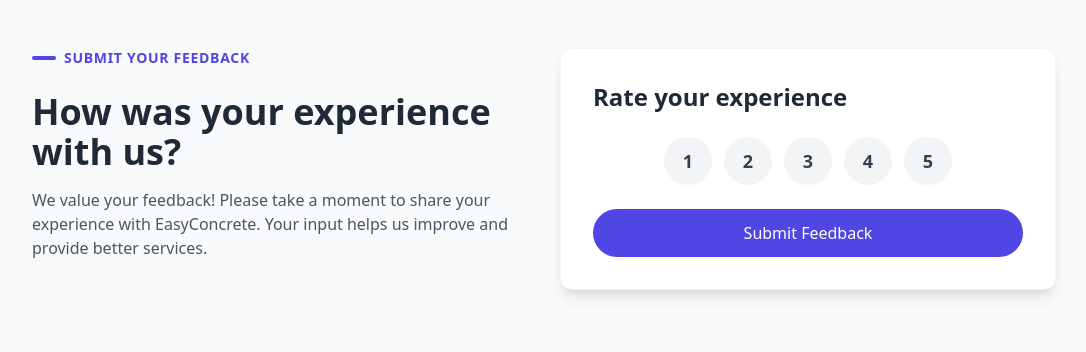
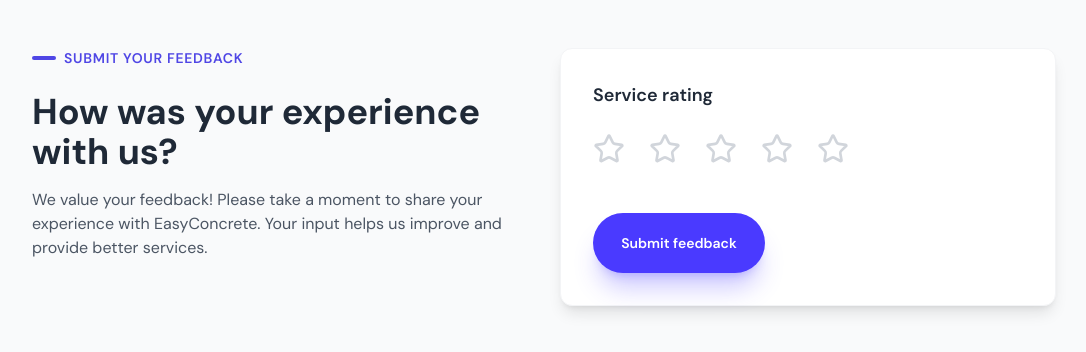
Before and after one commit to shabeeb-asghar/User-Review-Form, a React (Create React App) app: page / in a window 1280 px wide. Shown: the top 352 px of the page, without its empty margins (96-1182 px from the left). Built offline with nearby package versions, Linux system fonts and the light colour scheme; a web font is replaced by a local one.

Commit message:
Fixed Primary Strucuture

```diff
--- a/package.json
+++ b/package.json
@@ -7,11 +7,13 @@
     "@testing-library/react": "^13.4.0",
     "@testing-library/user-event": "^14.5.2",
     "axios": "^1.7.9",
+    "lucide-react": "^0.476.0",
     "react": "^18.3.1",
     "react-dom": "^18.3.1",
     "react-icons": "^5.4.0",
     "react-scripts": "5.0.1",
     "react-stars": "^2.2.5",
+    "user_review_form": "file:",
     "web-vitals": "^2.1.4"
   },
   "scripts": {
--- a/public/index.html
+++ b/public/index.html
@@ -9,7 +9,7 @@
 <link rel="preconnect" href="https://fonts.gstatic.com" crossorigin>
 <link href="https://fonts.googleapis.com/css2?family=DM+Sans:ital,opsz,wght@0,9..40,100..1000;1,9..40,100..1000&family=Inter:ital,opsz,wght@0,14..32,100..900;1,14..32,100..900&family=Petrona:ital,wght@0,100..900;1,100..900&display=swap" rel="stylesheet">
   </head>
-  <body>
+  <body class="font-apna">
     <noscript>You need to enable JavaScript to run this app.</noscript>
     <div id="root"></div>
     <!--
--- a/src/FeedbackDetails.jsx
+++ b/src/FeedbackDetails.jsx
@@ -1,5 +1,6 @@
 import React, { useState } from "react";
 import axios from "axios";
+import SubmitButton from "./SubmitButton";
 
 const FeedbackDetails = ({ goBack, rating, setShowThankyou, name }) => {
   const [error, setError] = useState(false);
@@ -67,7 +68,7 @@ const FeedbackDetails = ({ goBack, rating, setShowThankyou, name }) => {
   };
 
   return (
-    <div className="flex flex-col p-6 sm:p-8 bg-white shadow-lg rounded-xl border border-gray-100 w-full">
+    <div className="flex flex-col p-6 sm:p-8 bg-white shadow-lg rounded-2xl border border-gray-100 w-full">
       <button
         onClick={goBack}
         className="flex items-center text-gray-600 hover:text-gray-900 transition duration-200 font-medium mb-4 sm:mb-6 text-sm sm:text-base"
@@ -109,7 +110,7 @@ const FeedbackDetails = ({ goBack, rating, setShowThankyou, name }) => {
               id="firstName"
               value={formData.firstName}
               onChange={handleChange}
-              className="px-3 py-2 sm:px-4 sm:py-3 border border-gray-300 rounded-lg text-gray-800 placeholder-gray-400
+              className="px-3 rounded-full py-2 sm:px-4 sm:py-3 border border-gray-300 text-gray-800 placeholder-gray-400
                  focus:outline-none focus:ring-2 focus:ring-indigo-500 focus:border-indigo-500
                  hover:border-gray-400 transition-all duration-200 text-sm sm:text-base"
               placeholder="Your first name"
@@ -127,7 +128,7 @@ const FeedbackDetails = ({ goBack, rating, setShowThankyou, name }) => {
               id="lastName"
               value={formData.lastName}
               onChange={handleChange}
-              className="px-3 py-2 sm:px-4 sm:py-3 border border-gray-300 rounded-lg text-gray-800 placeholder-gray-400
+              className="px-3 rounded-full py-2 sm:px-4 sm:py-3 border border-gray-300 text-gray-800 placeholder-gray-400
                  focus:outline-none focus:ring-2 focus:ring-indigo-500 focus:border-indigo-500
                  hover:border-gray-400 transition-all duration-200 text-sm sm:text-base"
               placeholder="Your last name"
@@ -154,13 +155,8 @@ const FeedbackDetails = ({ goBack, rating, setShowThankyou, name }) => {
           />
         </div>
 
-        <button
-          type="button"
-          onClick={Submit}
-          className="w-full px-4 sm:px-6 py-2 sm:py-3 bg-indigo-600 text-white font-medium rounded-lg hover:bg-indigo-700 transition-colors duration-300 focus:outline-none focus:ring-2 focus:ring-indigo-500 focus:ring-offset-2 text-sm sm:text-base"
-        >
-          Submit Feedback
-        </button>
+
+        <SubmitButton handleSubmit={Submit}/>
       </form>
     </div>
   );
--- a/src/RatingSubmit.jsx
+++ b/src/RatingSubmit.jsx
@@ -1,28 +1,36 @@
 import React, { useState } from "react";
+import { Star } from "lucide-react"; // Importing star icon
 import SubmitButton from "./SubmitButton";
 
 const RatingSubmit = ({ handleSubmit, rating, setRating, setShowError, showError }) => {
-    const ratingOptions = [1, 2, 3, 4, 5];
+  const maxStars = 5; // Maximum number of stars
 
   return (
     <div className="flex flex-col p-6 sm:p-8 bg-white shadow-lg rounded-xl border border-gray-100 w-full">
-        <h2 className="text-xl sm:text-2xl font-semibold text-gray-800 mb-4 sm:mb-6">Rate your experience</h2>
+      <h2 className="text-lg font-semibold text-gray-800 mb-4 sm:mb-6">
+        Service rating
+      </h2>
 
-        <div className="flex justify-center gap-2 sm:gap-3 mb-4 sm:mb-6">
-          {ratingOptions.map((value) => (
+      <div className="flex gap-6 mb-4 sm:mb-6">
+        {Array.from({ length: maxStars }, (_, index) => {
+          const starValue = index + 1;
+          return (
             <button
-              key={value}
+              key={starValue}
               onClick={() => {
-                setRating(value);
+                setRating(starValue);
                 setShowError(false);
               }}
-              className={`flex items-center justify-center w-10 h-10 sm:w-12 sm:h-12 rounded-full
-                ${rating === value ? "bg-indigo-600 text-white" : "bg-gray-100 text-gray-700 hover:bg-gray-200"}
-                transition-all duration-200 font-semibold text-base sm:text-lg`}
+              className="focus:outline-none"
             >
-              {value}
+              <Star
+                size={32} // Adjust size as needed
+                className={starValue <= rating ? "text-yellow-400" : "text-gray-300"}
+                fill={starValue <= rating ? "currentColor" : "none"}
+              />
             </button>
-          ))}
+          );
+        })}
       </div>
 
       {showError && (
@@ -31,12 +39,7 @@ import SubmitButton from "./SubmitButton";
         </p>
       )}
 
-        <button
-          onClick={handleSubmit}
-          className="px-4 sm:px-6 py-2 sm:py-3 bg-indigo-600 text-white font-medium rounded-full hover:bg-indigo-700 transition-colors duration-300 focus:outline-none focus:ring-2 focus:ring-indigo-500 focus:ring-offset-2"
-        >
-          Submit Feedback
-        </button>
+      <SubmitButton handleSubmit={handleSubmit} />
     </div>
   );
 };
--- a/src/SubmitButton.jsx
+++ b/src/SubmitButton.jsx
@@ -3,7 +3,7 @@ const SubmitButton = ({handleSubmit}) =>
     return(
     <button
         onClick={handleSubmit}
-        className="mt-6 py-5 w-[40%] bg-[#4A3AFF] text-white rounded-full shadow-xl shadow-[#4A3AFF42] hover:bg-blue-600 transition duration-300">
+        className="mt-6 py-5 w-[40%] bg-[#4A3AFF] text-white rounded-full shadow-xl shadow-[#4A3AFF42] hover:bg-blue-600 text-sm font-semibold transition duration-300">
         Submit feedback
       </button>
     )
--- a/src/ThankYou.jsx
+++ b/src/ThankYou.jsx
@@ -1,26 +1,14 @@
 import React from "react";
+import ThankYouImage from "./assets/Thankyou.png";
 
 const ThankYou = () => {
   return (
-    <div className="flex flex-col items-center justify-center p-6 sm:p-8 bg-white shadow-lg rounded-xl border border-gray-100 w-full text-center">
-      <div className="w-12 h-12 sm:w-16 sm:h-16 bg-green-100 rounded-full flex items-center justify-center mb-4 sm:mb-6">
-        <svg
-          xmlns="http://www.w3.org/2000/svg"
-          className="h-6 w-6 sm:h-8 sm:w-8 text-green-600"
-          fill="none"
-          viewBox="0 0 24 24"
-          stroke="currentColor"
-        >
-          <path
-            strokeLinecap="round"
-            strokeLinejoin="round"
-            strokeWidth={2}
-            d="M5 13l4 4L19 7"
-          />
-        </svg>
+    <div className="flex flex-col items-center justify-center p-6 sm:p-8 bg-white shadow-lg rounded-3xl border border-gray-100 w-full text-center">
+      <div className="w-32 h-32 bg-green-100 rounded-full flex items-center justify-center mb-4 sm:mb-6">
+        <img src={ThankYouImage} alt="Thank You" />
       </div>
 
-      <h2 className="text-xl sm:text-2xl font-semibold text-gray-800 mb-2 sm:mb-4">Thank You!</h2>
+      <h2 className="text-xl sm:text-2xl w-2/3 font-semibold text-gray-800 mb-2 sm:mb-4">Thank you! Your submission has been received!</h2>
 
       <p className="text-gray-600 text-sm sm:text-base mb-6 sm:mb-8">
         Your feedback has been submitted successfully. We appreciate your time and input!
@@ -28,7 +16,7 @@ const ThankYou = () => {
 
       <a
         href="/"
-        className="px-4 sm:px-6 py-2 sm:py-3 bg-indigo-600 text-white font-medium rounded-lg hover:bg-indigo-700 transition-colors duration-300 focus:outline-none focus:ring-2 focus:ring-indigo-500 focus:ring-offset-2 text-sm sm:text-base"
+        className="mt-6 py-5 w-[40%] bg-[#4A3AFF] text-white rounded-full shadow-xl shadow-[#4A3AFF42] hover:bg-blue-600 text-sm font-semibold transition duration-300"
       >
         Back to Home
       </a>
--- a/src/index.css
+++ b/src/index.css
@@ -1,3 +1,8 @@
 @tailwind base;
 @tailwind components;
 @tailwind utilities;
+@import url('https://fonts.googleapis.com/css2?family=DM+Sans:ital,opsz,wght@0,9..40,100..1000;1,9..40,100..1000&display=swap');
+
+.font-apna{
+    font-family: "DM Sans", serif;
+}
```
Also changed, not shown: 1 other file (tests, documents, lock files or other folders). Lines whose indentation alone changed are shown as unchanged.
